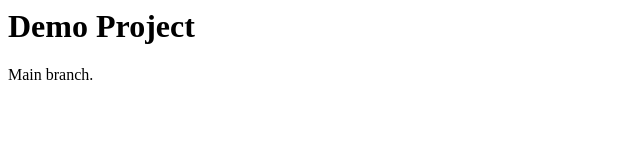
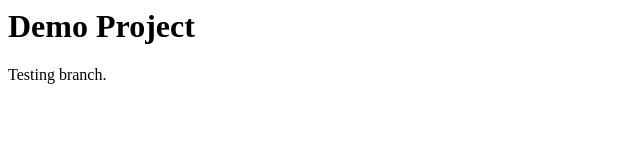
Before and after one commit to Stephanitrivena/demo-project, a plain HTML site: page index.html in a window 1280 px wide. Shown: the full height of the page, 0-640 px from the left. Drawn offline with Linux system fonts and the light colour scheme.

Commit message:
Update index.html

```diff
--- a/index.html
+++ b/index.html
@@ -3,7 +3,7 @@
         <title>Demo Project</title>
         <body>
             <h1>Demo Project</h1>
-            <p> Main branch.</p>
+            <p> Testing branch.</p>
         </body>
     </head>
 </html>
```
